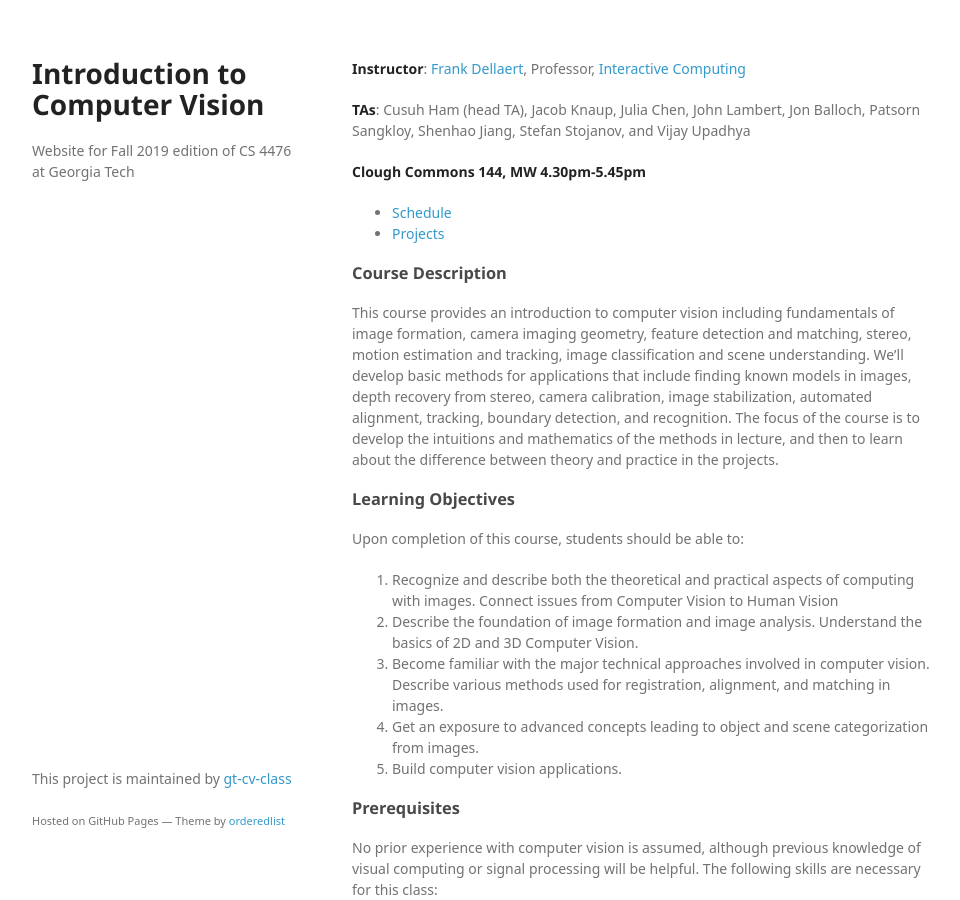
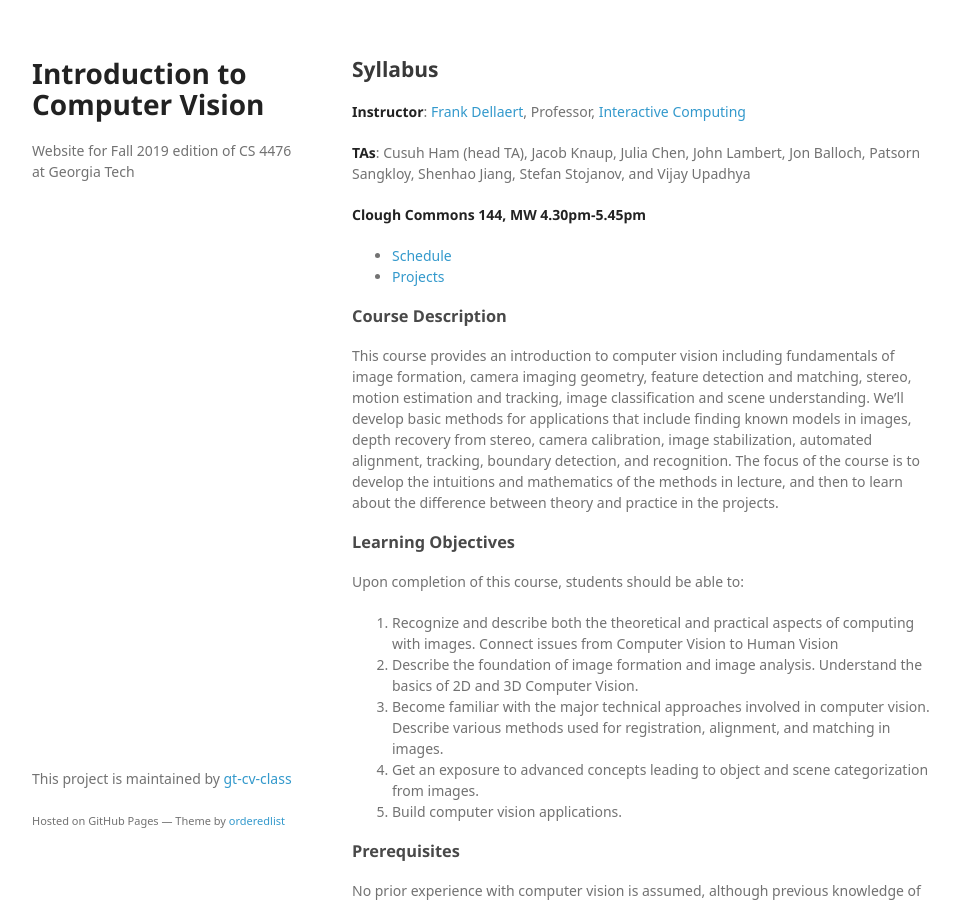
Before and after one commit to dellaert/19F-4476, a Jekyll site: the page built from syllabus.md, in a window 1280 px wide and 900 px high. Shown: the whole window, without its empty margins (158-1118 px from the left). Built offline with Jekyll 4.4.1, drawn with Linux system fonts in a browser that asks for light colours; some web fonts are replaced.

Commit message:
Syllabus title

```diff
--- a/syllabus.md
+++ b/syllabus.md
@@ -2,6 +2,8 @@
 layout: default
 title: Introduction to Computer Vision
 ---
+
+## Syllabus
 
 **Instructor**: [Frank Dellaert](http://www.dellaert.com/), Professor, [Interactive Computing](https://ic.gatech.edu/)
 
```
